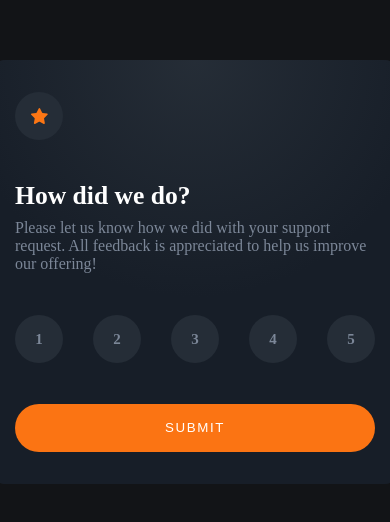
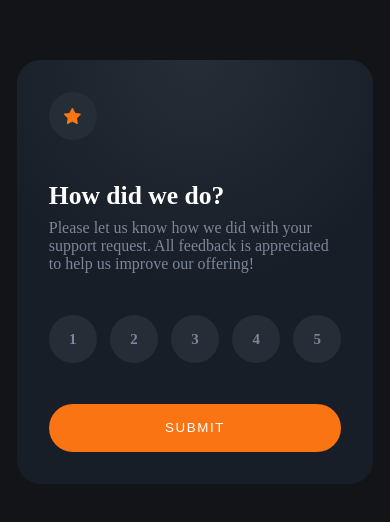
Before and after one commit to qFilipo/Challenge2, a plain HTML site: page interactive-rating-component-main/index.html in a window 390 px wide. Shown: the part 150-672 px from the top of the page. Drawn offline with Linux system fonts and the light colour scheme; a web font is replaced by a local one.

Commit message:
Mobile-responsive

```diff
--- a/interactive-rating-component-main/index.css
+++ b/interactive-rating-component-main/index.css
@@ -21,8 +21,8 @@ body{
     justify-content: space-between;
     align-items: flex-start;
     margin: auto;
-    width: 22.5rem;
-    height: 22.5rem;
+    width: 360px;
+    height: 360px;
     background: radial-gradient(circle at center top, hsl(213, 19%, 18%), #171E28 50%);
     padding: 2rem;
     border-radius: 1.5rem;
@@ -84,6 +84,8 @@ body{
     margin: auto;
 
     transition: 0.2s ease;
+
+    cursor: default;
 }
 
 .rate-scale li:first-child{
@@ -150,3 +152,19 @@ body{
     background-color: hsl(213, 19%, 18%);
     border-radius: 1rem;
 }
+
+@media (max-width: 425px){
+    body{
+        padding: 0 2rem;
+    }
+
+    .main-container{
+        width: 75vw;
+        margin: auto 2.5vw;
+    }
+
+    #main-container-state2{
+        width: 75vw;
+        margin: auto 2.5vw;
+    }
+}
```
